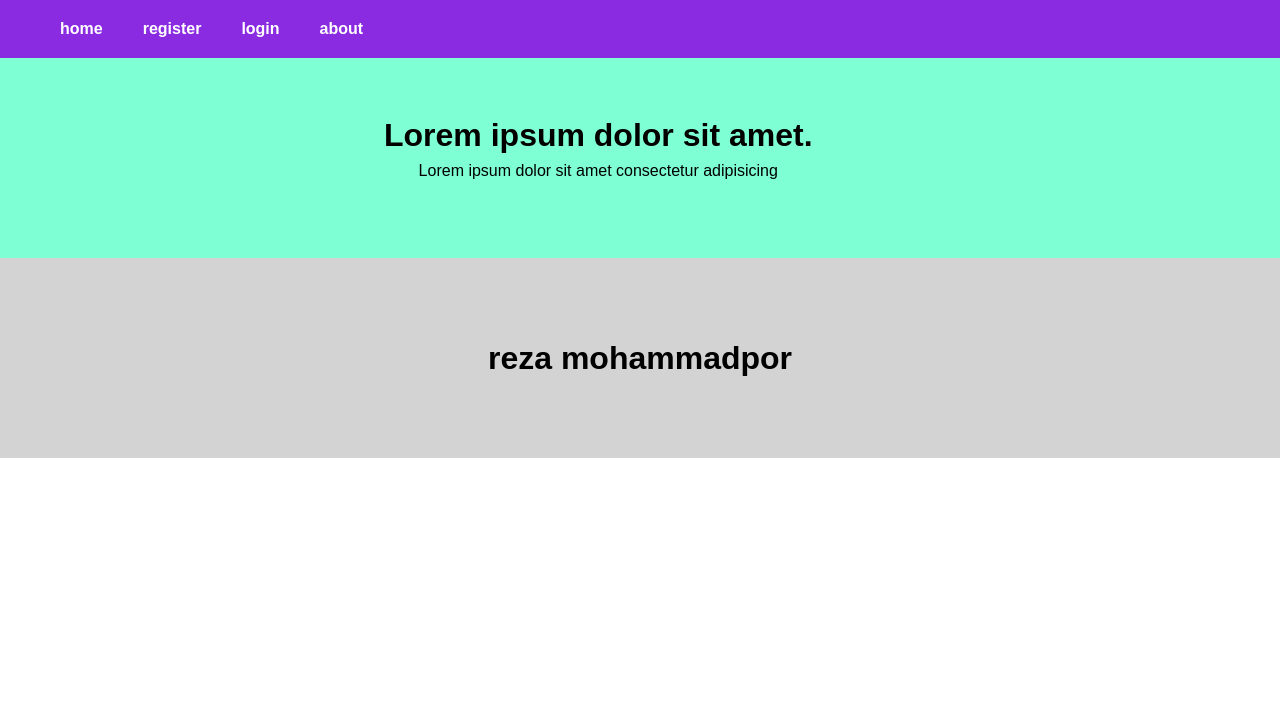
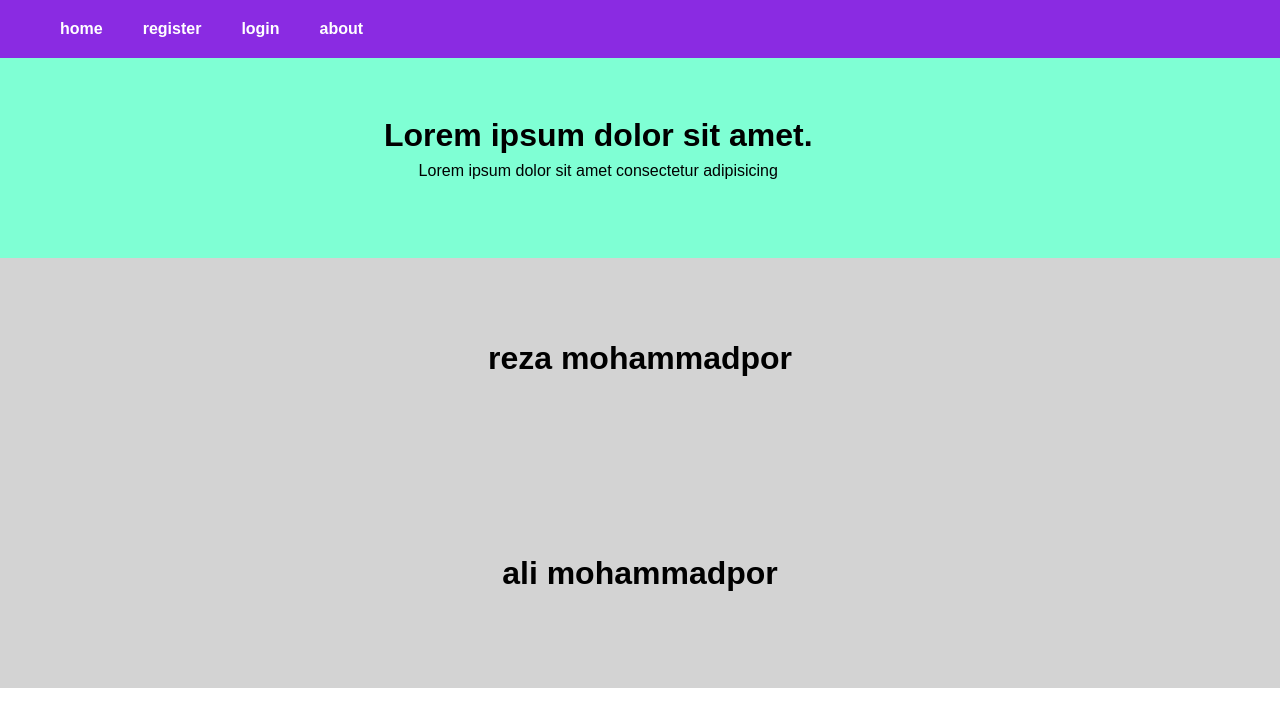
Before and after one commit to reza-mohammadpor/gitgithub, a plain HTML site: page index.html in a window 1280 px wide. Drawn offline with Linux system fonts and the light colour scheme.

Commit message:
added main

```diff
--- a/index.html
+++ b/index.html
@@ -26,6 +26,9 @@
     <footer>
         <h1>reza mohammadpor</h1>
     </footer>
+    <main>
+        <h1>ali mohammadpor</h1>
+    </main>
 </body>
 
 </html>
--- a/style.css
+++ b/style.css
@@ -50,3 +50,12 @@ footer {
     justify-content: center;
     align-items: center;
 }
+
+main {
+    width: 100%;
+    height: 230px;
+    background-color: lightgray;
+    display: flex;
+    justify-content: center;
+    align-items: center;
+}
```
